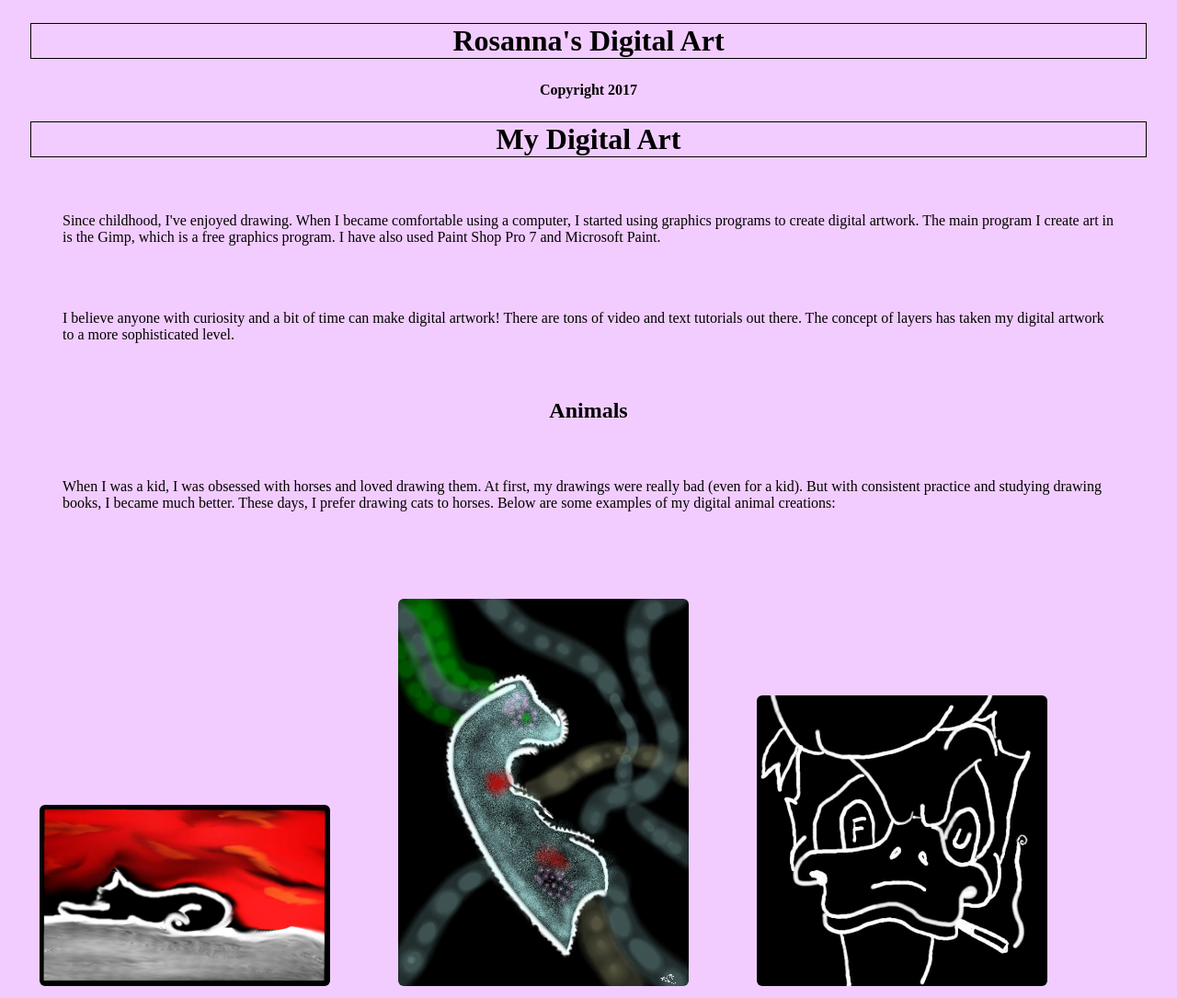
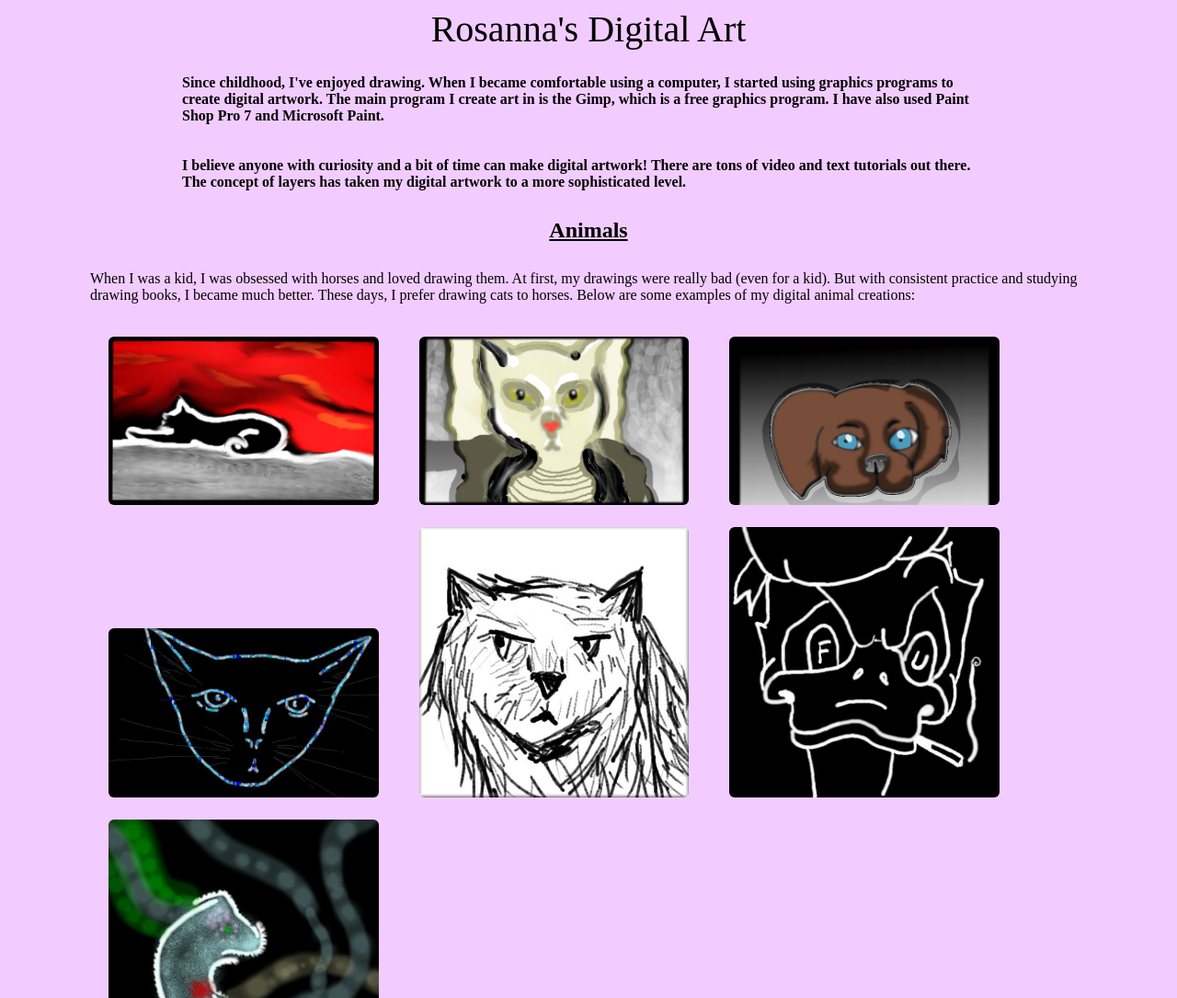
Before and after one commit to rcohle/html-me-something, a plain HTML site: page index.html in a window 1280 px wide. Shown: the top 1085 px of the page at 92% size. Drawn offline with Linux system fonts and the light colour scheme.

Commit message:
final html and css

```diff
--- a/index.html
+++ b/index.html
@@ -9,16 +9,11 @@
 <body>
 
 <header>
-
-  <h1>Rosanna's Digital Art</h1>
-  <h4>Copyright 2017</h4>
+  Rosanna's Digital Art
 </header>
 
 </main>
-
-<h1>My Digital Art</h1>
-
-  <article>
+  <article class="intro">
     <p>Since childhood, I've enjoyed drawing. When I became comfortable using a computer, I started
         using graphics programs to create digital artwork. The main program I create art in is the Gimp,
         which is a free graphics program. I have also used Paint Shop Pro 7 and Microsoft Paint.</p>
@@ -34,20 +29,22 @@
       (even for a kid). But with consistent practice and studying drawing books, I became much better. These days,
       I prefer drawing cats to horses. Below are some examples of my digital animal creations:</p>
 
+      <div>
         <img class="resize" src="images/animals/restingcat.jpg" alt="digital art">
-      <img class="resize" src="images/animals/amoeba.jpg" alt="digital art">
-      <img class="resize" src="images/animals/donaldduck.jpg" alt="digital art">
         <img class="resize" src="images/animals/hipcat.jpg" alt="digital art">
         <img class="resize" src="images/animals/puppy.jpg" alt="digital art">
         <img class="resize" src="images/animals/trippycat.jpg" alt="digital art">
         <img class="resize" src="images/animals/wolf.jpg" alt="digital art">
-
+        <img class="resize" src="images/animals/donaldduck.jpg" alt="digital art">
+        <img class="resize" src="images/animals/amoeba.jpg" alt="digital art">
+      </div>
 
   <h2>People</h2>
 
     <p>After animals, people are my most favorite subject for artwork, especially faces.
     Here a few of my creations:</p>
 
+      <div>
         <img class="resize" src="images/people/bwgirl.jpg" alt="digital art">
         <img class="resize" src="images/people/angrygirl.jpg" alt="digital art">
         <img class="resize" src="images/people/coolguy.jpg" alt="digital art">
@@ -56,34 +53,36 @@
         <img class="resize" src="images/people/sad.jpg" alt="digital art">
         <img class="resize" src="images/people/thinkinggirl.jpg" alt="digital art">
         <img class="resize" src="images/people/yell.jpg" alt="digital art">
-
+      </div>
 
   <h2>Nature</h2>
 
     <p>I love taking pictures in nature, but drawing nature scenes are more difficult for me.
     That's why there are fewer creations here than in my other subjects.</p>
 
+      <div>
         <img class="resize" src="images/nature/mountainstorm.jpg" alt="digital art">
         <img class="resize" src="images/nature/winter.jpg" alt="digital art">
+      </div>
 
   <h2>Abstract</h2>
 
     <p>Digital abstract images are often my favorite to create because there are no rules.
     I have the freedom to explore various elements of the graphics software without feeling
     restrained, and it's super fun!</p>
-
+      <div>
         <img class="resize" src="images/abstract/dancer.jpg" alt="digital art">
         <img class="resize" src="images/abstract/22.jpg" alt="digital art">
         <img class="resize" src="images/abstract/23.jpg" alt="digital art">
         <img class="resize" src="images/abstract/17.jpg" alt="digital art">
         <img class="resize" src="images/abstract/14.jpg" alt="digital art">
+      </div>
 
 </main>
 </body>
 
 <footer>
-  <p> &copy; 2017, Rosanna Cohle</p>
-  <p>rosanna76 @ gmail . com</p>
+  <p id="ital"> &copy; 2017, Rosanna Cohle</p>
 </footer>
 
 </html>
--- a/styles.css
+++ b/styles.css
@@ -1,37 +1,70 @@
 /*stylesheet for html-me-something project*/
+
+
+.intro{
+  font-weight: bold;
+  margin-left: 100px;
+  margin-right: 100px;
+}
+
+#ital{
+  text-align: center;
+  font-family: fantasy,sans-serif;
+  font-variant: small-caps;
+}
+
+header{
+  text-align: center;
+  font-size: 40px;
+}
+
+footer{
+  text-align: center;
+}
 
 body{
   background-color:#f2ccff;
 }
 
+div{
+  margin-left: 90px;
+  margin-left: 90px;
+}
+
 img.resize{
   border-radius:16px;
   padding: 10px;
-  margin: 25px;
+  margin-left: 10px;
+  margin-right: 10px;
   max-width:25%;
   max-height:25%;
 }
 
+article {
+  display: block;
+}
+
 p{
-  margin: 50px;
+  margin-left: 80px;
+  margin-right: 80px;
   padding: 10px;
 }
 
 h1{
-  margin: 25px;
+  margin: auto;
   text-align: center;
-  border: 1px solid black;
-
 }
 
 h2{
-  margin: 25px;
+  margin-left: 80px;
+  margin-right: 80px;
+  text-align: center;
+  text-decoration: underline;
+}
+
+h4{
+  margin-left: 80px;
+  margin-right: 80px;
   text-align: center;
 
 }
-
-h4{
-  margin: 25px;
-  text-align: center;
-
-}
```
Lines whose indentation alone changed are shown as unchanged.
